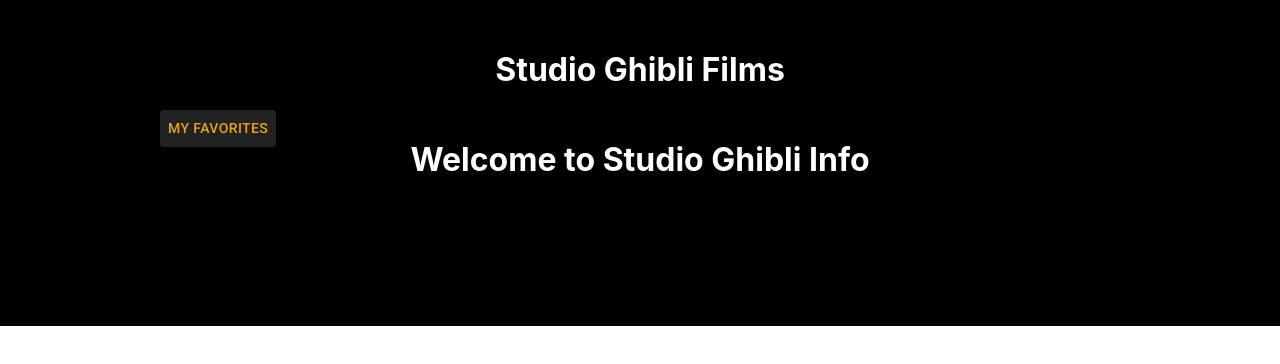
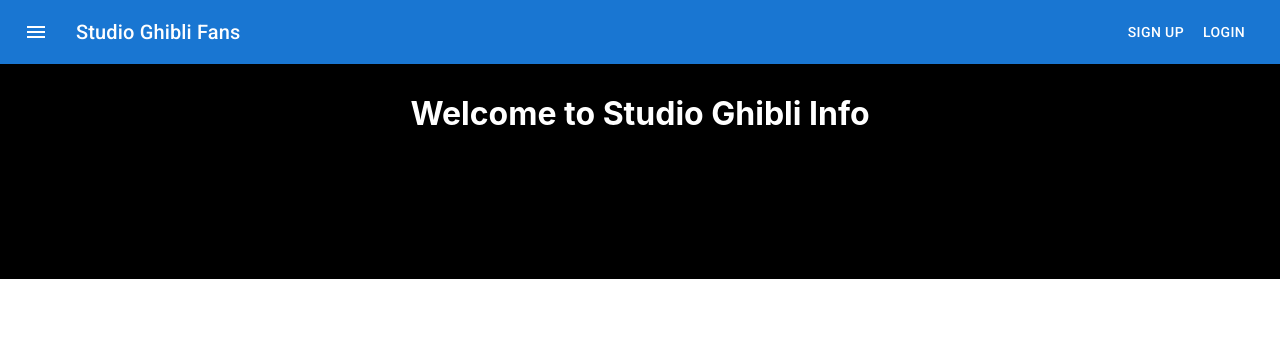
Before and after one commit to kand123/first-react-app, a React (Create React App) app: page /welcome in a window 1280 px wide. Shown: the top 364 px of the page. Built offline with nearby package versions, Linux system fonts and the light colour scheme; no server answers.

Commit message:
added menu bar

```diff
--- a/src/App.css
+++ b/src/App.css
@@ -1,4 +1,4 @@
 
-div.main {background-color: black; padding-bottom: 125px; padding-top: 20px;}
+div.main {background-color: black; padding-bottom: 125px; }
 
 h1 {color: white; margin-top: 0; padding-top: 30px; text-align: center;}
--- a/src/App.js
+++ b/src/App.js
@@ -5,15 +5,19 @@
 import {GhibliContextProvider} from './contexts/GhibliContext'
 import { Route, Switch, Redirect } from 'react-router-dom'
 import Welcome from './pages/Welcome'
+import MenuBar from './components/MenuBar'
 
 function App() {
 
   return (
 
+
     <div className="main">
-      <h1>Studio Ghibli Films</h1>
+    <MenuBar/>
+
       <GhibliContextProvider>
-      <RatingsButton/>
+
+
     <Switch>
 <Route path="/" exact>
   <Redirect to="/welcome" />
@@ -22,7 +26,10 @@
     <Welcome/>
     </Route>
       <Route path="/films">
+      <h1>Studio Ghibli Films</h1>
+      <RatingsButton/>
         <FilmCard/>
+
         </Route>
       <Route path="*">
         <h1>Page Not Found</h1>
--- /dev/null
+++ b/src/components/MenuBar.js
@@ -0,0 +1,33 @@
+import * as React from 'react';
+import AppBar from '@mui/material/AppBar';
+import Box from '@mui/material/Box';
+import Toolbar from '@mui/material/Toolbar';
+import Typography from '@mui/material/Typography';
+import Button from '@mui/material/Button';
+import IconButton from '@mui/material/IconButton';
+import MenuIcon from '@mui/icons-material/Menu';
+
+export default function MenuBar() {
+  return (
+    <Box sx={{ flexGrow: 1 }}>
+      <AppBar position="static">
+        <Toolbar>
+          <IconButton
+            size="large"
+            edge="start"
+            color="inherit"
+            aria-label="menu"
+            sx={{ mr: 2 }}
+          >
+            <MenuIcon />
+          </IconButton>
+          <Typography variant="h6" component="div" sx={{ flexGrow: 1 }}>
+            Studio Ghibli Fans
+          </Typography>
+          <Button color="inherit">Sign Up</Button>
+          <Button color="inherit">Login</Button>
+        </Toolbar>
+      </AppBar>
+    </Box>
+  );
+}
--- a/src/pages/Welcome.js
+++ b/src/pages/Welcome.js
@@ -2,5 +2,6 @@
 
 const Welcome = () => {
     return <h1>Welcome to Studio Ghibli Info</h1>
+
 }
 export default Welcome
```
